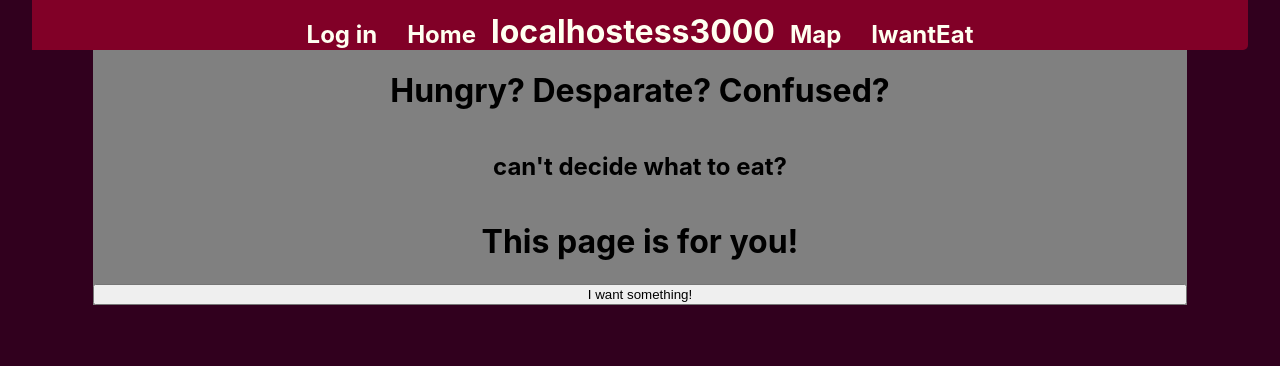
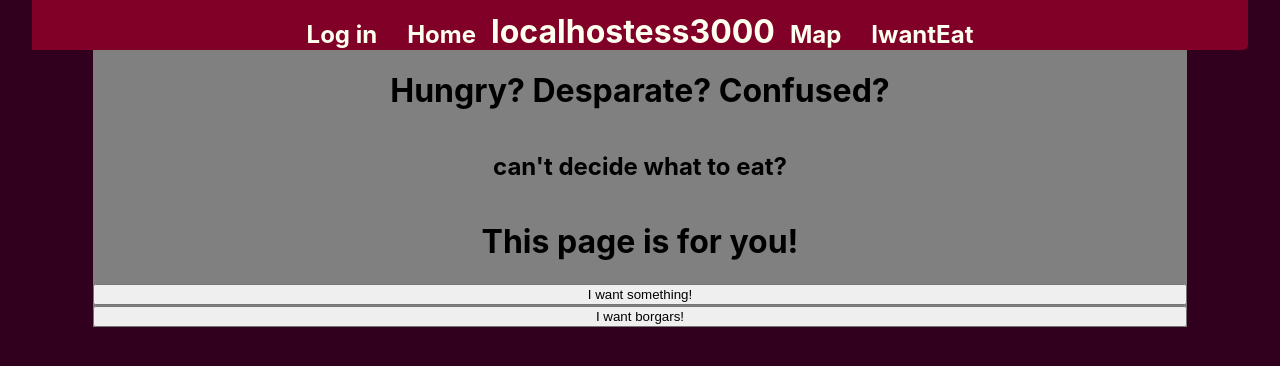
Before and after one commit to latehuov/din19sp_advanced_project, a React (Create React App) app in the folder frontend/: page /help in a window 1280 px wide. Shown: the top 366 px of the page. Built offline with nearby package versions, Linux system fonts and the light colour scheme; no server answers; what google-maps-react would draw is missing.

Commit message:
helppage improved

```diff
--- a/frontend/src/Components/helppage.js
+++ b/frontend/src/Components/helppage.js
@@ -16,13 +16,35 @@ export default class Helppage extends Component {
 
     }
 
+    borgarsClicked = () => {
+        let restaurantsOfChoice = []
+        this.props.data.map(restaurant => {
+            if(restaurant.type_res == "Hamburger"){
+                restaurantsOfChoice.push(restaurant)
+            }
+        })
+
+        let randNum = Math.floor((Math.random() * restaurantsOfChoice.length));
+        this.setState({restaurantToShow : restaurantsOfChoice[randNum]})
+
+    }
+
     render() {
         let output
         if (this.state.restaurantToShow != null) {
             output = (
                 <div>
                     <h1>Try this!</h1>
-                    <h3>{this.state.restaurantToShow.name_res}</h3>
+                    <p >{this.state.restaurantToShow.name_res}</p>
+                    <p >{this.state.restaurantToShow.address}</p>
+                    <p >{this.state.restaurantToShow.type_res}</p>
+                    <p >score : {this.state.restaurantToShow.rating}</p>
+                    <p >working hours : {this.state.restaurantToShow.time_open} - {this.state.restaurantToShow.time_close}</p>
+                    <div>
+                        <p id={this.state.restaurantToShow.id_restaurant} >{this.state.restaurantToShow.desc_rest}</p>
+
+                        <img src={`${process.env.PUBLIC_URL}/images/${this.state.restaurantToShow.name_res}.jpg`}></img>
+                    </div>
                 </div>
             )
         }
@@ -37,6 +59,7 @@ export default class Helppage extends Component {
                     <h2>can't decide what to eat?</h2><br></br>
                     <h1>This page is for you!</h1><br></br>
                     <button onClick={() => this.randomClicked()}>I want something!</button>
+                    <button onClick={() => this.borgarsClicked()}>I want borgars!</button>
                     {output}
                 </div>
             </div>
```
